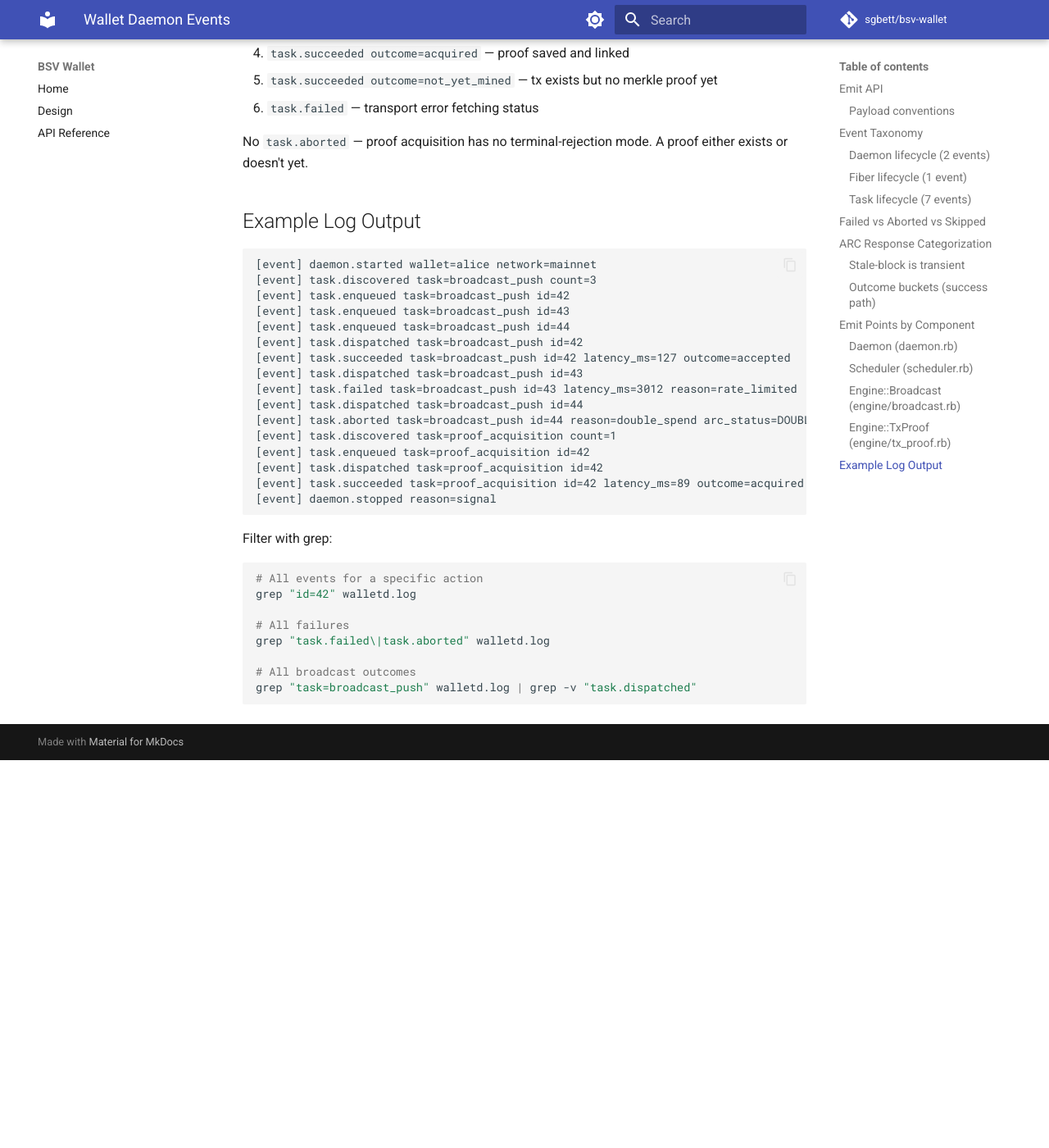
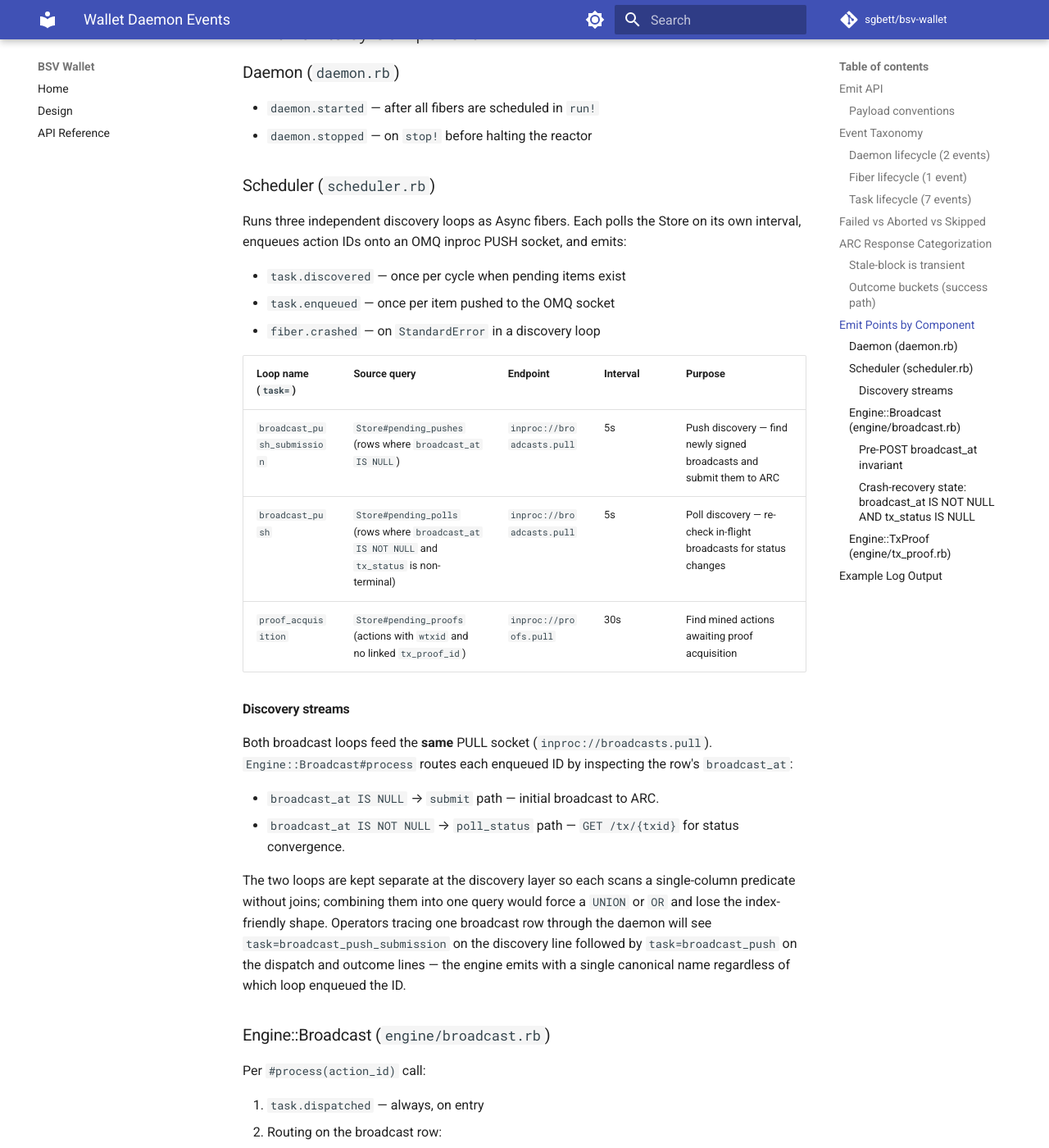
Before and after one commit to sgbett/bsv-wallet, an MkDocs documentation site: the page built from docs/wallet-events.md, in a window 1280 px wide and 1400 px high, scrolled down 4686 px. Shown: the whole window at 82% size. Built offline with MkDocs 1.6.1 and Material for MkDocs 9.7.7, drawn with Linux system fonts in a browser that asks for light colours; comment, search, counter and statistics services are not loaded; before the commit the page ends 5613 px from its top, so only the background shows below that; some of the changed text lies outside the part shown.

Commit message:
docs: refresh wallet-events.md for two-discovery-stream model (#188)
Reflects the post-#184/T2/T3/T4 runtime:

- Documents the two discovery streams (push + poll) feeding the same
  inproc://broadcasts.pull socket. broadcast_push_submission emits on
  discovery only; the engine emits broadcast_push for dispatch and
  outcome events regardless of which loop enqueued the ID.
- Documents the pre-POST broadcast_at invariant and the recognised
  crash-recovery state (broadcast_at IS NOT NULL AND tx_status IS NULL),
  resolved by the next pending_polls cycle.
- Adds a Scheduler table listing all three loops (broadcast_push_submission,
  broadcast_push, proof_acquisition) with their source queries, endpoints,
  intervals, and purposes.
- Renames the documented constant from TERMINAL_STATUSES to REJECTED_STATUSES
  (matching Engine::Broadcast post-T4) and notes the distinct
  Models::Broadcast::TERMINAL_STATUSES used for poll discovery termination.
- Documents task.skipped reason values (action_not_found, no_raw_tx,
  no_wtxid, already_proven) across both engines.
- Notes the task.aborted cleanup paths: abort_action on the submit path,
  fail_broadcast_action on the poll path.
- Updates the example log output and grep snippets for the new task names.

Co-Authored-By: Claude Opus 4.7 (1M context) <noreply@anthropic.com>

````diff
--- a/docs/wallet-events.md
+++ b/docs/wallet-events.md
@@ -60,7 +60,13 @@ Ten canonical events across three layers.
 | `task.aborted` | `task` `id` `reason` `arc_status` | Terminal failure (action aborted, no re-discovery) |
 | `task.skipped` | `task` `id` `reason` | Benign no-op (work no longer applicable) |
 
-`task` identifies the task type: `broadcast_push` or `proof_acquisition`.
+`task` identifies the task type. Three values are emitted:
+
+- `broadcast_push_submission` — push-discovery loop (Scheduler). Found a broadcast row with `broadcast_at IS NULL` (never attempted). Emitted on `task.discovered` and `task.enqueued` only.
+- `broadcast_push` — poll-discovery loop (Scheduler) and the broadcast processing engine (`Engine::Broadcast#process`, both push and poll paths). Emitted on all task lifecycle events for broadcasts.
+- `proof_acquisition` — proof discovery loop and the proof engine (`Engine::TxProof#process`). Emitted on all task lifecycle events for proofs.
+
+Operators tracing one broadcast through the daemon will see `task=broadcast_push_submission` on the discovery line and `task=broadcast_push` on the dispatch/outcome lines. See [Discovery streams](#discovery-streams) below.
 
 `latency_ms` measures work duration only (dispatched to completion), not queue wait.
 
@@ -70,9 +76,18 @@ This distinction is load-bearing for operators:
 
 - **`task.failed`** — Transient. The work can be retried. The Scheduler will re-discover the item on the next cycle. Examples: rate limiting (429), transport errors (5xx), stale BEEF (see below).
 
-- **`task.aborted`** — Terminal. The transaction was definitively rejected by the network. `Store#abort_action` is invoked to mark the action as failed. The item will never be re-discovered. Examples: double spend, policy violation, malformed transaction.
+- **`task.aborted`** — Terminal. The transaction was definitively rejected by the network. The action is removed: `Store#abort_action` from the submit path (deletes an unsigned action via cascade) or `Store#fail_broadcast_action` from the poll path (deletes the action and its broadcast row, releasing locked UTXOs via cascade). The item will never be re-discovered. Examples: double spend, policy violation, malformed transaction.
 
-- **`task.skipped`** — Benign no-op. The item was discovered but is no longer actionable by the time `#process` runs. No failure occurred. Examples: action not found, no raw transaction, no wtxid.
+- **`task.skipped`** — Benign no-op. The item was discovered but is no longer actionable by the time `#process` runs. No failure occurred. Examples: action not found, no raw transaction, no wtxid, proof already acquired.
+
+`reason` values for `task.skipped`:
+
+| `reason` | Task | Cause |
+|---|---|---|
+| `action_not_found` | both | The action row was deleted between discovery and dispatch (e.g. aborted) |
+| `no_raw_tx` | `broadcast_push` | The action has no `raw_tx` — was never signed |
+| `no_wtxid` | both | The action has no `wtxid` — broadcast poll path cannot derive a txid for ARC; proof path cannot identify the transaction |
+| `already_proven` | `proof_acquisition` | A proof was linked between discovery and dispatch (race window) |
 
 ## ARC Response Categorization
 
@@ -96,11 +111,13 @@ The `:unknown` bucket is the escape hatch — transient, not terminal. Any ARC r
 
 The transaction itself is valid — it was mined, just on a chain branch that lost the race. The underlying transaction is not rejected; it is a chain-side timing artifact. The daemon will re-discover the broadcast on the next Scheduler cycle, and ARC will accept it once the proof refreshes onto the active chain.
 
-`TERMINAL_STATUSES` (which drive `task.aborted`) explicitly excludes `MINED_IN_STALE_BLOCK`. The constant is defined in `Engine::Broadcast`:
+`REJECTED_STATUSES` (which drive `task.aborted`) explicitly excludes `MINED_IN_STALE_BLOCK`. The constant is defined in `Engine::Broadcast`:
 
 ```ruby
-TERMINAL_STATUSES = %w[REJECTED DOUBLE_SPEND_ATTEMPTED MALFORMED].freeze
+REJECTED_STATUSES = %w[REJECTED DOUBLE_SPEND_ATTEMPTED MALFORMED].freeze
 ```
+
+A second, broader constant — `Models::Broadcast::TERMINAL_STATUSES` — lists the statuses that stop poll discovery (the accepted set plus the rejected set, but not `MINED_IN_STALE_BLOCK`). `Store#pending_polls` uses it to decide which rows are still worth polling.
 
 ### Outcome buckets (success path)
 
@@ -121,20 +138,58 @@ On `response.http_success?`, `categorize_outcome` classifies the `txStatus`:
 
 ### Scheduler (`scheduler.rb`)
 
+Runs three independent discovery loops as Async fibers. Each polls the Store on its own interval, enqueues action IDs onto an OMQ inproc PUSH socket, and emits:
+
 - `task.discovered` — once per cycle when pending items exist
 - `task.enqueued` — once per item pushed to the OMQ socket
 - `fiber.crashed` — on `StandardError` in a discovery loop
+
+| Loop name (`task=`) | Source query | Endpoint | Interval | Purpose |
+|---|---|---|---|---|
+| `broadcast_push_submission` | `Store#pending_pushes` (rows where `broadcast_at IS NULL`) | `inproc://broadcasts.pull` | 5s | Push discovery — find newly signed broadcasts and submit them to ARC |
+| `broadcast_push` | `Store#pending_polls` (rows where `broadcast_at IS NOT NULL` and `tx_status` is non-terminal) | `inproc://broadcasts.pull` | 5s | Poll discovery — re-check in-flight broadcasts for status changes |
+| `proof_acquisition` | `Store#pending_proofs` (actions with `wtxid` and no linked `tx_proof_id`) | `inproc://proofs.pull` | 30s | Find mined actions awaiting proof acquisition |
+
+#### Discovery streams
+
+Both broadcast loops feed the **same** PULL socket (`inproc://broadcasts.pull`). `Engine::Broadcast#process` routes each enqueued ID by inspecting the row's `broadcast_at`:
+
+- `broadcast_at IS NULL` → `submit` path — initial broadcast to ARC.
+- `broadcast_at IS NOT NULL` → `poll_status` path — `GET /tx/{txid}` for status convergence.
+
+The two loops are kept separate at the discovery layer so each scans a single-column predicate without joins; combining them into one query would force a `UNION` or `OR` and lose the index-friendly shape. Operators tracing one broadcast row through the daemon will see `task=broadcast_push_submission` on the discovery line followed by `task=broadcast_push` on the dispatch and outcome lines — the engine emits with a single canonical name regardless of which loop enqueued the ID.
 
 ### Engine::Broadcast (`engine/broadcast.rb`)
 
 Per `#process(action_id)` call:
 
 1. `task.dispatched` — always, on entry
-2. Exactly one of:
-   - `task.skipped` — action not found or no raw_tx
-   - `task.succeeded` — ARC accepted the broadcast
+2. Routing on the broadcast row:
+   - `broadcast_at IS NULL` → `submit` path (initial broadcast to ARC)
+   - `broadcast_at IS NOT NULL` → `poll_status` path (`GET /tx/{txid}` for status convergence)
+3. Exactly one of:
+   - `task.skipped` — `action_not_found`, `no_raw_tx` (submit path), or `no_wtxid` (poll path)
+   - `task.succeeded` — ARC accepted the broadcast or returned a non-terminal status
    - `task.failed` — transient failure (rate limit, transport, stale BEEF)
-   - `task.aborted` — terminal rejection (double spend, policy, malformed); `abort_action` invoked
+   - `task.aborted` — terminal rejection (double spend, policy, malformed); `fail_broadcast_action` (poll path) or `abort_action` (submit path) invoked
+
+#### Pre-POST `broadcast_at` invariant
+
+`Engine::Broadcast#submit` stamps `broadcast_at = Time.now` in a committed transaction **before** the ARC call (via `Store#mark_broadcast_attempted`). This is the daemon-side counterpart to the synchronous `:inline` broadcast path, which performs the same stamp before its own ARC call.
+
+The invariant: **`broadcast_at` is set before any network call to broadcast the transaction**, never after. A row with `broadcast_at IS NULL` has never been submitted.
+
+#### Crash-recovery state: `broadcast_at IS NOT NULL AND tx_status IS NULL`
+
+A mid-POST crash (process exit between the stamp commit and the ARC response being persisted) leaves the broadcast row in a recognisable "attempted, outcome unknown" state:
+
+```
+broadcast_at IS NOT NULL AND tx_status IS NULL
+```
+
+This is intentional and recoverable. The row satisfies `Store#pending_polls`, so the next scheduler tick discovers it and routes it through `poll_status`. ARC's `GET /tx/{txid}` then resolves whether the transaction was received: a successful status response converges the row, a 404 (not received) leaves it for another tick. Operators investigating a crash can also query ARC directly with the action's `dtxid` to determine outcome before the next poll cycle.
+
+This is distinct from a *queued* state (`broadcast_at IS NULL`) — the pre-POST stamp is the boundary between the two discovery streams.
 
 ### Engine::TxProof (`engine/tx_proof.rb`)
 
@@ -142,7 +197,7 @@ Per `#process(action_id)` call:
 
 1. `task.dispatched` — always, on entry
 2. Exactly one of:
-   - `task.skipped` — action not found or no wtxid
+   - `task.skipped` — `action_not_found`, `no_wtxid`, or `already_proven` (proof linked between discovery and dispatch)
    - `task.succeeded outcome=acquired` — proof saved and linked
    - `task.succeeded outcome=not_yet_mined` — tx exists but no merkle proof yet
    - `task.failed` — transport error fetching status
@@ -151,18 +206,21 @@ No `task.aborted` — proof acquisition has no terminal-rejection mode. A proof
 
 ## Example Log Output
 
+A delayed broadcast (push discovery → submit → succeed), an in-flight broadcast picked up by the poll loop (poll discovery → poll_status → succeed), and a proof acquisition:
+
 ```
 [event] daemon.started wallet=alice network=mainnet
-[event] task.discovered task=broadcast_push count=3
-[event] task.enqueued task=broadcast_push id=42
-[event] task.enqueued task=broadcast_push id=43
-[event] task.enqueued task=broadcast_push id=44
+[event] task.discovered task=broadcast_push_submission count=2
+[event] task.enqueued task=broadcast_push_submission id=42
+[event] task.enqueued task=broadcast_push_submission id=43
 [event] task.dispatched task=broadcast_push id=42
 [event] task.succeeded task=broadcast_push id=42 latency_ms=127 outcome=accepted
 [event] task.dispatched task=broadcast_push id=43
-[event] task.failed task=broadcast_push id=43 latency_ms=3012 reason=rate_limited
+[event] task.aborted task=broadcast_push id=43 reason=double_spend arc_status=DOUBLE_SPEND_ATTEMPTED
+[event] task.discovered task=broadcast_push count=1
+[event] task.enqueued task=broadcast_push id=44
 [event] task.dispatched task=broadcast_push id=44
-[event] task.aborted task=broadcast_push id=44 reason=double_spend arc_status=DOUBLE_SPEND_ATTEMPTED
+[event] task.failed task=broadcast_push id=44 latency_ms=3012 reason=rate_limited
 [event] task.discovered task=proof_acquisition count=1
 [event] task.enqueued task=proof_acquisition id=42
 [event] task.dispatched task=proof_acquisition id=42
@@ -179,6 +237,10 @@ grep "id=42" walletd.log
 # All failures
 grep "task.failed\|task.aborted" walletd.log
 
-# All broadcast outcomes
-grep "task=broadcast_push" walletd.log | grep -v "task.dispatched"
+# All broadcast outcomes (dispatch + outcome events; the engine emits with
+# task=broadcast_push for both submit and poll paths)
+grep "task=broadcast_push " walletd.log | grep -v "task.dispatched"
+
+# All discoveries from the push-discovery loop only (newly queued broadcasts)
+grep "task=broadcast_push_submission" walletd.log
 ```
````
